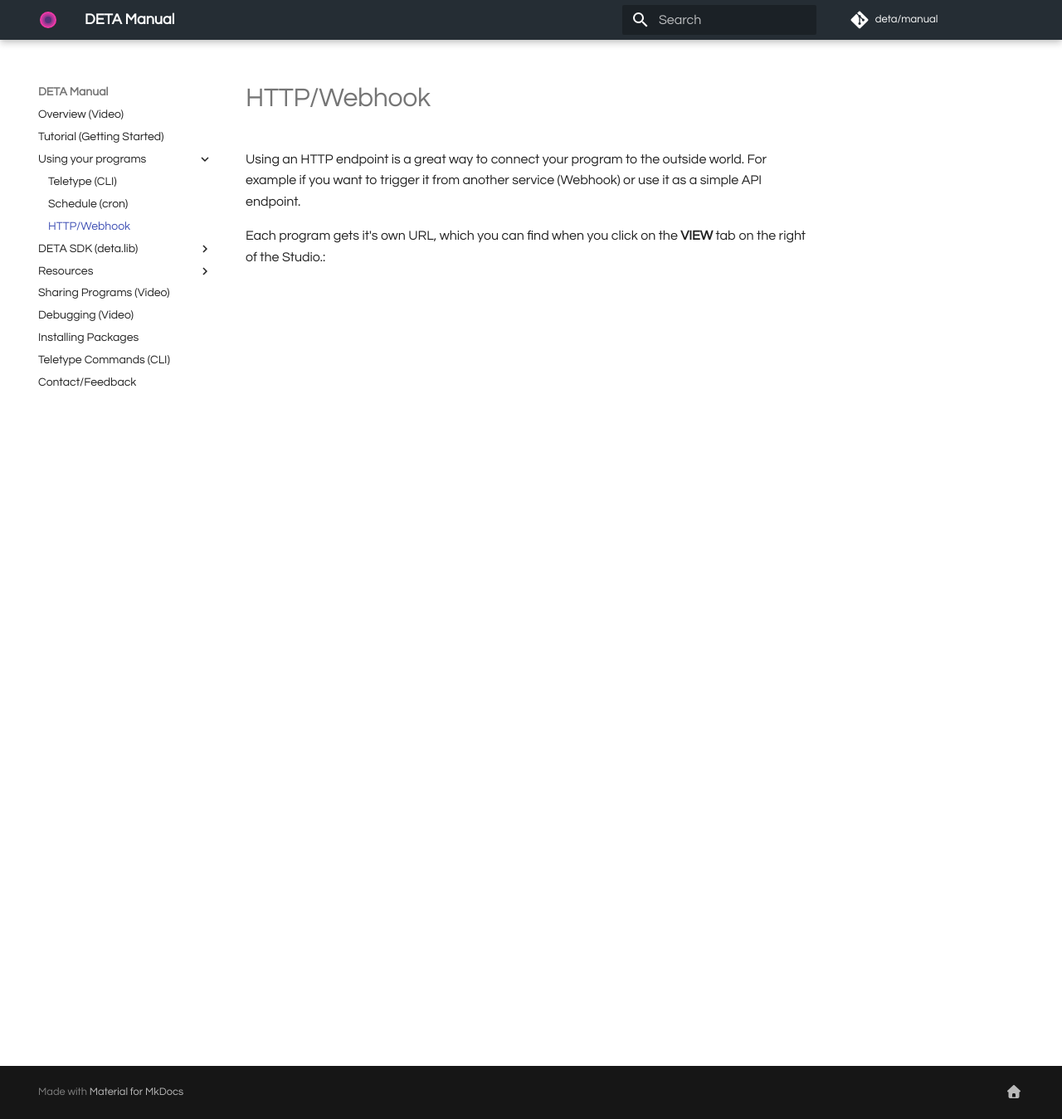
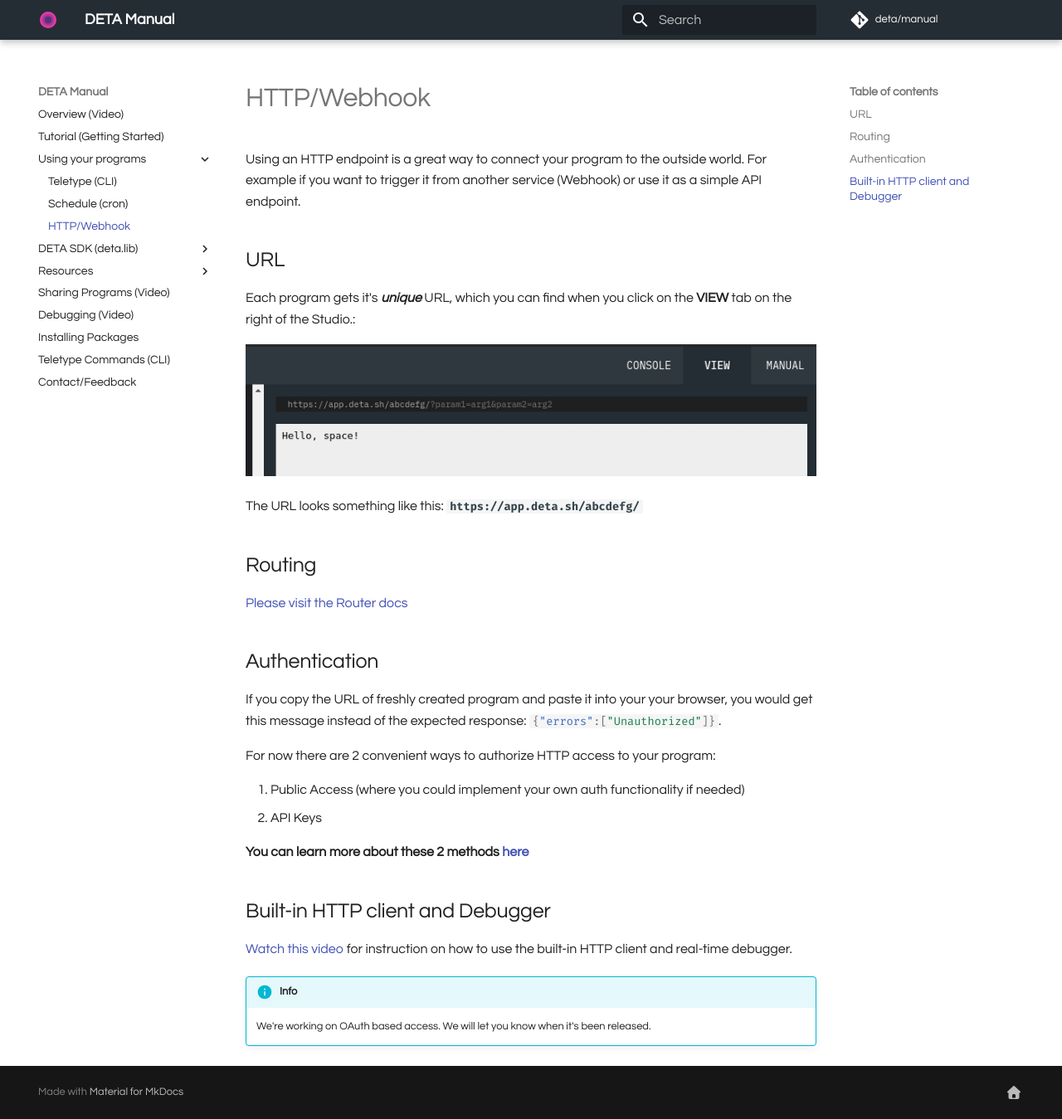
Before and after one commit to fmquaglia/manual, an MkDocs documentation site: the page built from docs/use/http.md, in a window 1280 px wide and 1349 px high. Shown: the whole window at 83% size. Built offline with MkDocs 1.6.1 and Material for MkDocs 9.7.7, drawn with Linux system fonts in a browser that asks for light colours; comment, search, counter and statistics services are not loaded.

Commit message:
add use docs

```diff
--- a/docs/use/http.md
+++ b/docs/use/http.md
@@ -1,4 +1,32 @@
 Using an HTTP endpoint is a great way to connect your program to the outside world.
 For example if you want to trigger it from another service (Webhook) or use it as a simple API endpoint.
 
-Each program gets it's own URL, which you can find when you click on the **VIEW** tab on the right of the Studio.:
+## URL
+
+Each program gets it's ***unique*** URL, which you can find when you click on the **VIEW** tab on the right of the Studio.:
+
+![Finding the URL of a program](/images/url.png)
+
+The URL looks something like this: **`https://app.deta.sh/abcdefg/`**
+
+## Routing
+[Please visit the Router docs](/lib/http.md)
+
+## Authentication
+
+If you copy the URL of freshly created program and paste it into your your browser, you would get this message instead of the expected response: `#!json {"errors":["Unauthorized"]}`.
+
+For now there are 2 convenient ways to authorize HTTP access to your program:
+
+1. Public Access (where you could implement your own auth functionality if needed)
+2. API Keys
+
+
+**You can learn more about these 2 methods [here](sharing.md)**
+
+## Built-in HTTP client and Debugger
+
+[Watch this video](debug.md) for instruction on how to use the built-in HTTP client and real-time debugger.
+
+!!! info
+    We're working on OAuth based access. We will let you know when it's been released.
```
Also changed, not shown: docs/tutorial.md (+1 -1 lines), docs/images/url.png (added).
